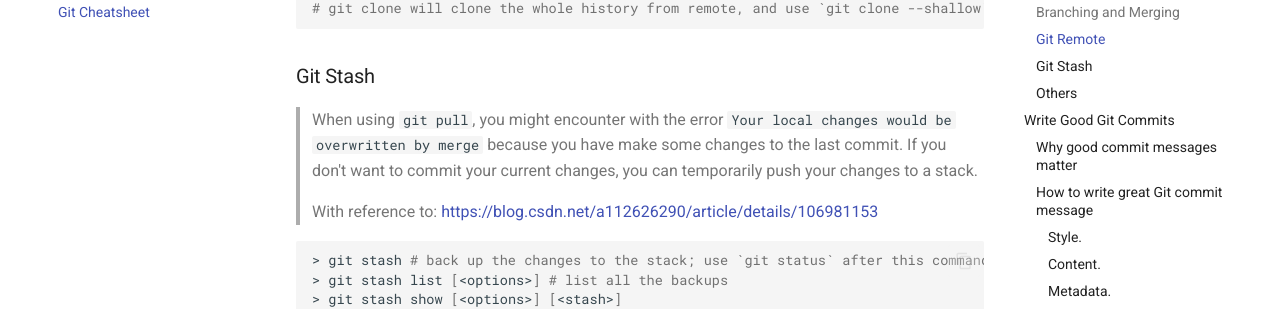
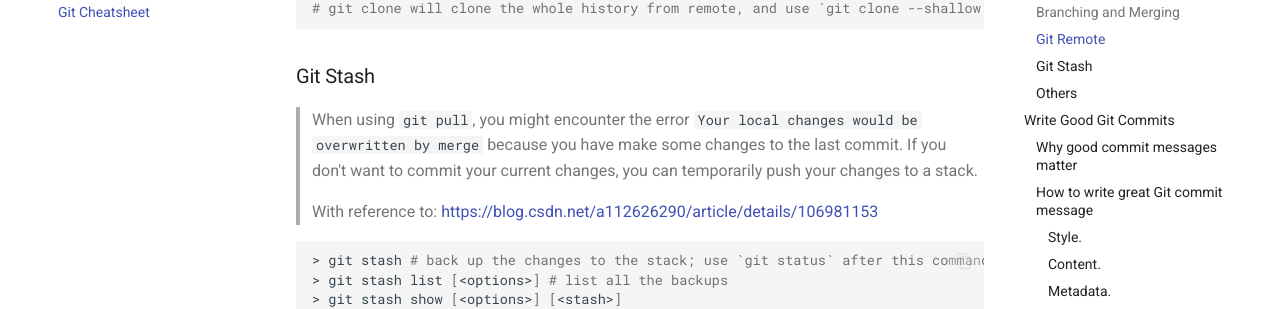
Before and after one commit to Clovers2333/Clovers-Blog, an MkDocs documentation site: the page built from docs/cs/basic/git_cheatsheet.md, in a window 1280 px wide and 900 px high, scrolled down 974 px. Shown: the part 150-459 px from the top of the window. Built offline with MkDocs 1.6.1 and Material for MkDocs 9.7.7, drawn with Linux system fonts in a browser that asks for light colours; comment, search, counter and statistics services are not loaded.

Commit message:
Modify File: git_cheatsheet.md
Correct a Syntax error in line 60.

```diff
--- a/docs/cs/basic/git_cheatsheet.md
+++ b/docs/cs/basic/git_cheatsheet.md
@@ -57,7 +57,7 @@
 
 ### Git Stash
 
-> When using `git pull`, you might encounter with the error `Your local changes would be overwritten by merge` because you have make some changes to the last commit. If you don't want to commit your current changes, you can temporarily push your changes to a stack.
+> When using `git pull`, you might encounter the error `Your local changes would be overwritten by merge` because you have make some changes to the last commit. If you don't want to commit your current changes, you can temporarily push your changes to a stack.
 
 > With reference to: https://blog.csdn.net/a112626290/article/details/106981153
 
```
